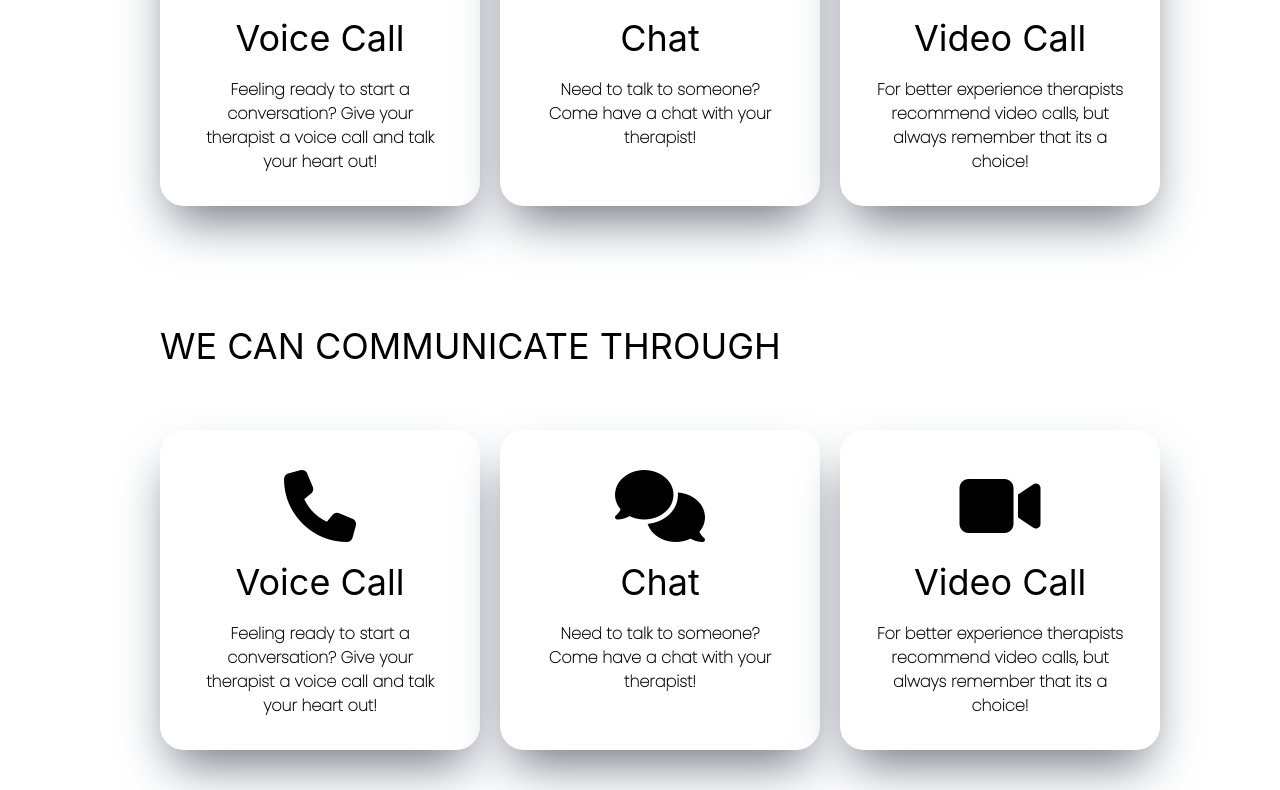
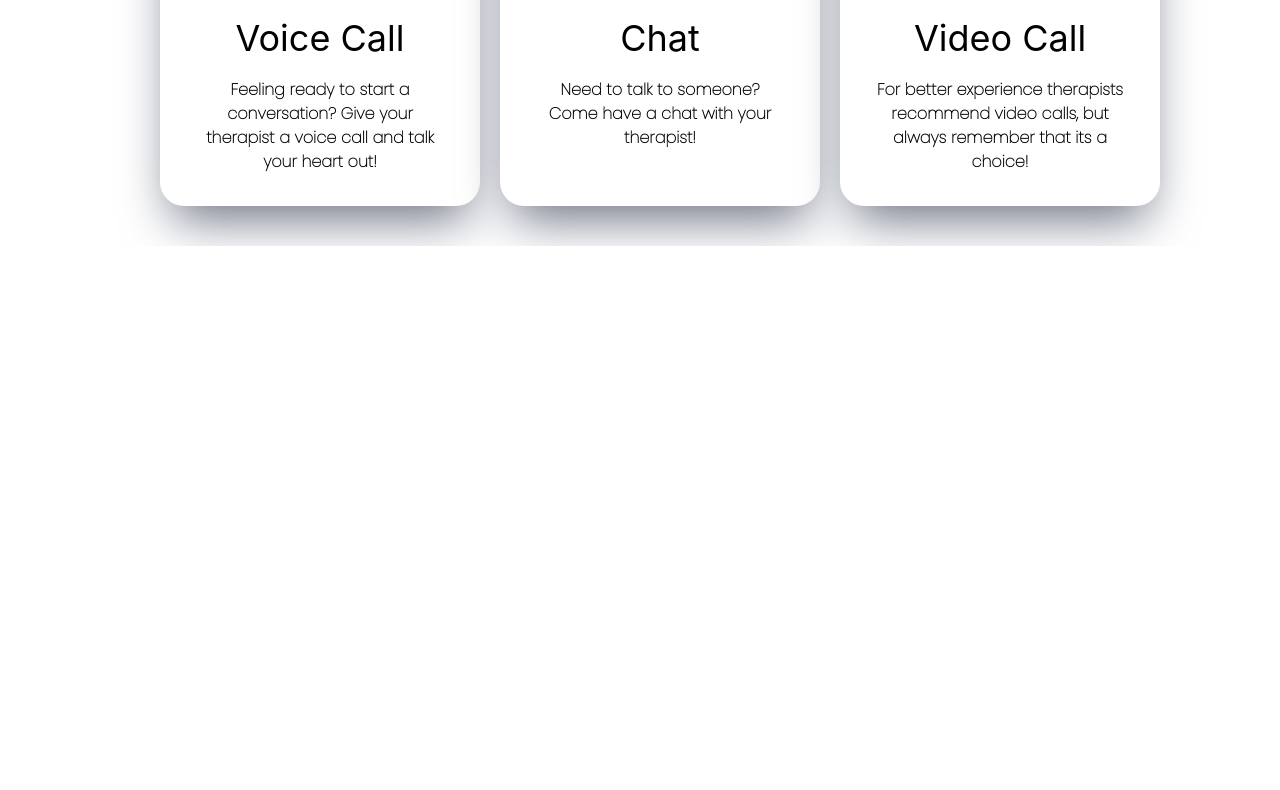
Before and after one commit to Roubaaa/TWMB, a React (Create React App) app: page / in a window 1280 px wide. Shown: the part 1727-2517 px from the top of the page. After the commit the page ends 1973 px from the top, so only its background shows below. Built offline with nearby package versions, Linux system fonts and the light colour scheme; the HTML template or start-up script is replaced by a standard one.

Commit message:
some changes in last section

```diff
--- a/src/Components/Home/Home.js
+++ b/src/Components/Home/Home.js
@@ -83,39 +83,7 @@ export default function Home() {
 
 
 
-<div className="w-full h-auto pl-40">
-<p className="text-4xl mt-5 pt-20   uppercase">we can communicate through</p>
-<div className="flex   mt-16 mb-10">
-<div className=" w-80 h-80 bg-white shadow-2xl shadow-gray-500 mr-5 rounded-3xl ">
-<div className="flex justify-center mt-10"><i className="fa-solid fa-phone text-7xl "/></div>
-<div className="flex justify-center mt-5">
-<p className="  text-4xl  ">Voice Call</p>
-</div>
-<div className="flex justify-center mt-5">
-<p className="  font-style  font-semibold text-md text-center 	ml-8 mr-8 ">Feeling ready to start a conversation? Give your therapist a voice call and talk your heart out!</p>
-</div>
-</div>
-<div className="w-80 h-80 bg-white shadow-2xl shadow-gray-500 mr-5 rounded-3xl center">
-<div className="flex justify-center mt-10"><i className="fa-solid fa-comments text-7xl"/></div>
-<div className="flex justify-center mt-5">
-<p className="  text-4xl  ">Chat</p>
-</div>
-<div className="flex justify-center mt-5">
-<p className="  font-style  font-semibold text-md text-center 	ml-8 mr-8 ">Need to talk to someone?<br/>Come have a chat with your<br/> therapist!</p>
-</div>
-</div>
-<div className="w-80 h-80 bg-white shadow-2xl shadow-gray-500  rounded-3xl center">
-<div className="flex justify-center mt-10"><i className="fa-solid fa-video text-7xl"/></div>
-<div className="flex justify-center mt-5">
-<p className="  text-4xl  ">Video Call</p>
-</div>
-<div className="flex justify-center mt-5">
-<p className="  font-style  font-semibold text-md text-center 	ml-8 mr-8 ">For better experience therapists recommend video calls, but always remember that its a choice!</p>
-</div>
-</div>
-</div>
 
-</div>
 
 
 </div>
```
